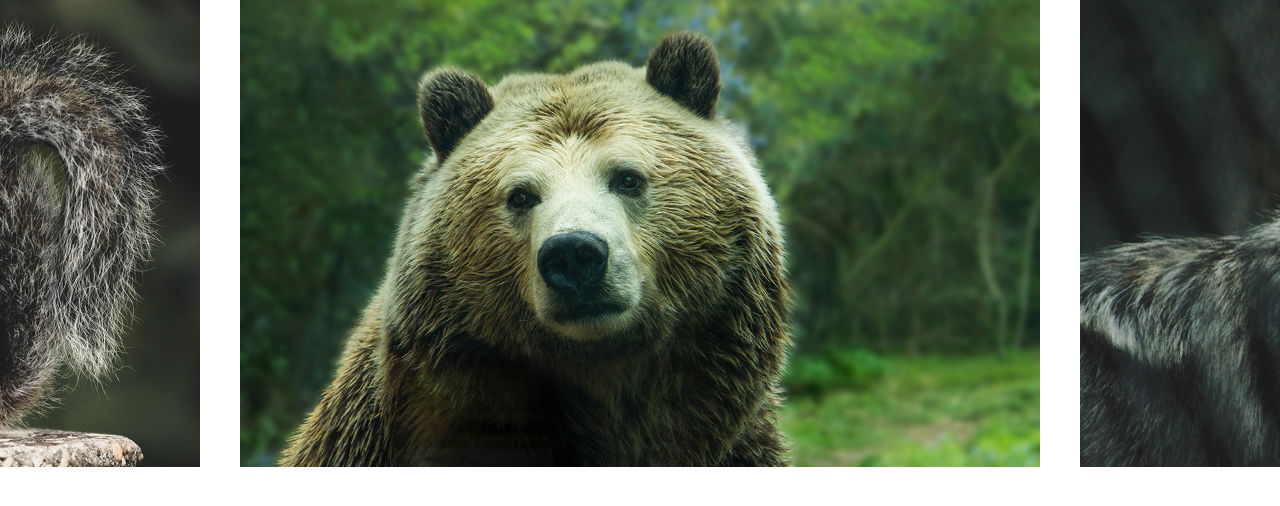
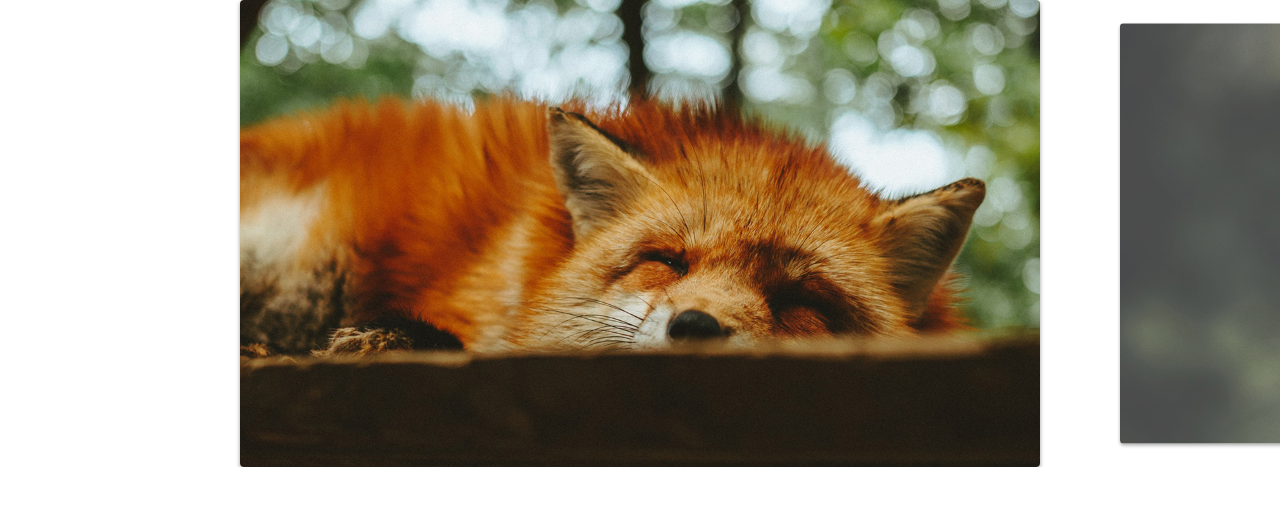
Before and after one commit to gablucas/curso-origamid-site-slide, a plain HTML site: page index.html in a window 1280 px wide. Drawn offline with Linux system fonts and the light colour scheme.

Commit message:
Ajuste das configuracoes ao resize e classe ativa adicionada

```diff
--- a/css/style.css
+++ b/css/style.css
@@ -18,6 +18,10 @@ img {
 
 }
 
+.slide:hover {
+  will-change: transform;
+}
+
 .slide {
   display: flex;
 }
@@ -27,4 +31,16 @@ img {
   width: 80vw;
   max-width: 800px;
   margin: 0 20px;
+
+  border-radius: 4px;
+  overflow: hidden;
+  box-shadow: 0 2px 4px rgba(0, 0, 0, .4);
+  opacity: .8;
+  transform: scale(.9);
+  transform: .4s;
 }
+
+.slide li.active {
+  opacity: 1;
+  transform: scale(1);
+}
--- a/js/script.js
+++ b/js/script.js
@@ -1,4 +1,4 @@
 import Slide from "./slide.js";
 const slide = new Slide('.slide', '.slide-wrapper');
 slide.init();
-slide.changeSlide(2)
+slide.changeSlide(0)
--- a/js/slide.js
+++ b/js/slide.js
@@ -1,8 +1,27 @@
+import debounce from './debounce.js';
+
 export default class Slide {
   constructor(slide, wrapper) {
     this.slide = document.querySelector(slide);
     this.wrapper = document.querySelector(wrapper);
     this.dist = { finalPosition: 0, startX: 0, movement: 0 }
+    this.activeClass = 'active';
+  }
+
+  onResize() {
+    setInterval(() => {
+      this.slidesConfig();
+      this.changeSlide(this.index.active);
+    }, 1000)
+  }
+
+  addResizeEvent() {
+    window.addEventListener('resize', this.onResize);
+  }
+
+  changeActiveClass() {
+    this.slideArray.forEach(item => item.element.classList.remove(this.activeClass));
+    this.slideArray[this.index.active].element.classList.add(this.activeClass);
   }
 
   // [15]
@@ -53,6 +72,7 @@ export default class Slide {
     this.moveSlide(activeSlide.position)
     this.slideIndexNav(index);
     this.dist.finalPosition = activeSlide.position;
+    this.changeActiveClass();
   }
 
   // [10]
@@ -130,6 +150,7 @@ export default class Slide {
     this.onStart = this.onStart.bind(this);
     this.onMove = this.onMove.bind(this);
     this.onEnd = this.onEnd.bind(this);
+    this.onResize = debounce(this.onResize.bind(this), 200);
   }
 
   // [1]
@@ -138,6 +159,7 @@ export default class Slide {
     this.transition(true);
     this.addSlideEvents();
     this.slidesConfig();
+    this.addResizeEvent();
     return this;
   }
 }
```
